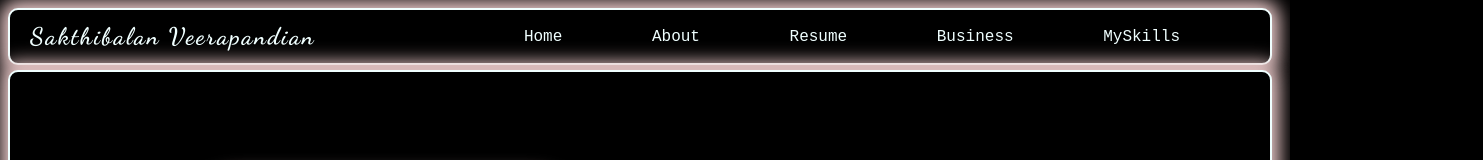
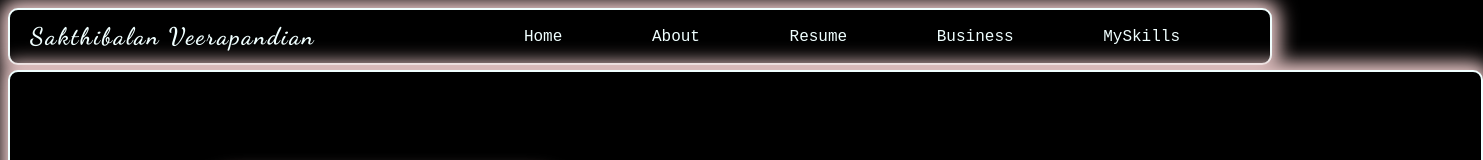
Before and after one commit to sakthibalan-sibn/portfolio, a plain HTML site: page index.html in a window 1280 px wide. Shown: the top 160 px of the page, 1483 px wide, since content can reach past the window. Drawn offline with Linux system fonts and the light colour scheme.

Commit message:
Update portfolio.css

```diff
--- a/portfolio.css
+++ b/portfolio.css
@@ -11,6 +11,8 @@ body {
   border: 2px double;
   background-color: black;
   border-radius: 10px;
+  max-width:none;
+  min-width:max-content;
   /* Optional: rounded corners */
   animation: glow 3s ease-in-out infinite;
 }
```
